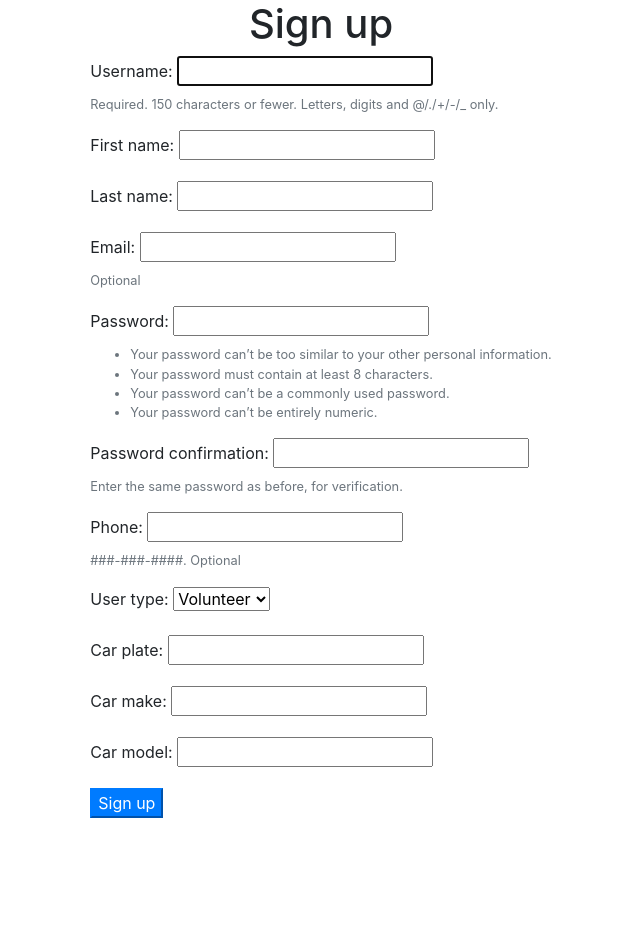
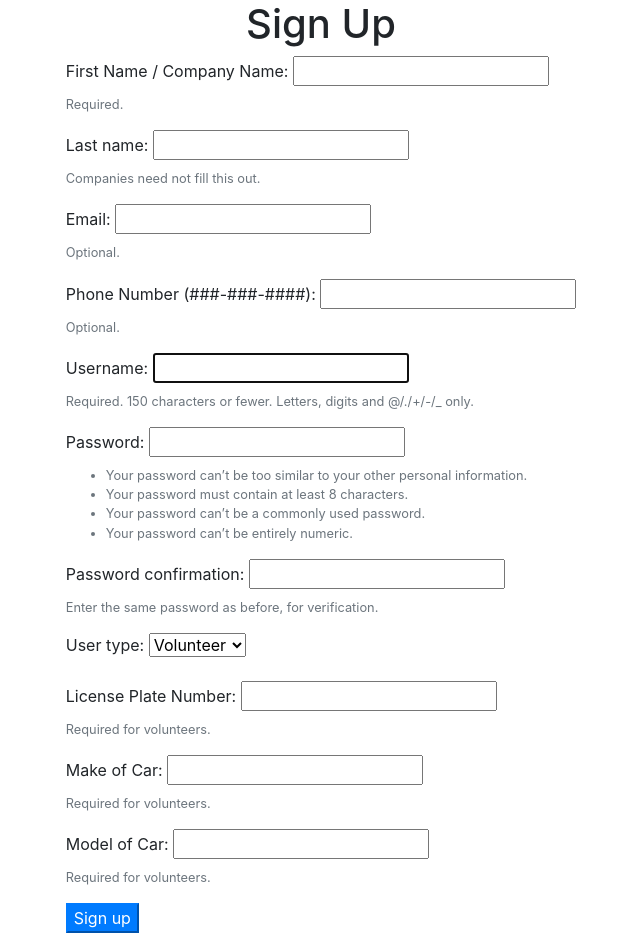
Before and after one commit to CS130-W20/team-A9, a Django app: page /accounts/signup in a window 1280 px wide. Shown: the part 56-990 px from the top of the page, without its empty margins (319-959 px from the left). Before the commit the page ends 874 px from the top, so only its background shows below. Run offline with Django 3.2, Linux system fonts and the light colour scheme; parts of the project's set-up code (start-up, migrations or seed data) failed here and were passed over; some libraries are stand-ins or nearby versions.

Commit message:
changes I made were deleted somehow so im putting them back

```diff
--- a/homeyess/templates/registration/signup.html
+++ b/homeyess/templates/registration/signup.html
@@ -1,9 +1,9 @@
 {% extends 'base_generic.html' %}
 
 {% block content %}
-  <h1 class="row justify-content-center">Sign up</h2>
-  <div class="container">
-    <div class="row justify-content-center" style="margin=20px;">
+  <h1 class="row justify-content-center">Sign Up</h1>
+  <div class="container" style="padding=40px;">
+    <div class="row justify-content-center">
   <form method="post">
     {% csrf_token %}
     {% for field in form.visible_fields %}
--- a/homeyess/website/forms.py
+++ b/homeyess/website/forms.py
@@ -11,18 +11,18 @@ from .models import RideRequestPost
 from django.urls import reverse
 
 class SignUpForm(UserCreationForm):
-    first_name = forms.CharField(max_length=30, required=True)
-    last_name = forms.CharField(max_length=30, required=False)
-    email = forms.EmailField(max_length=254, required=False, help_text='Optional')
-    phone = forms.RegexField(regex='\d{3}-\d{3}-\d{4}', required=False, help_text='###-###-####. Optional')
+    first_name = forms.CharField(max_length=30, required=True, help_text="Required.", label="First Name / Company Name")
+    last_name = forms.CharField(max_length=30, required=False, help_text="Companies need not fill this out.")
+    email = forms.EmailField(max_length=254, required=False, help_text='Optional.')
+    phone = forms.RegexField(regex='\d{3}-\d{3}-\d{4}', required=False, help_text='Optional.', label="Phone Number (###-###-####)")
     user_type = forms.ChoiceField(choices=[(tag.value, tag.name) for tag in Profile.UserType], initial=Profile.UserType.Homeless)
-    car_plate = forms.CharField(max_length=8, required=False)
-    car_make = forms.CharField(max_length=20, required=False)
-    car_model = forms.CharField(max_length=20, required=False)
+    car_plate = forms.CharField(max_length=8, required=False, label="License Plate Number", help_text="Required for volunteers.")
+    car_make = forms.CharField(max_length=20, required=False, label="Make of Car", help_text="Required for volunteers.")
+    car_model = forms.CharField(max_length=20, required=False, label="Model of Car", help_text="Required for volunteers.")
 
     class Meta:
         model = User
-        fields = ('username', 'first_name', 'last_name', 'email', 'password1', 'password2', 'phone')
+        fields = ('first_name', 'last_name', 'email', 'phone', 'username', 'password1', 'password2')
 
     def clean(self):
         cleaned_data = super().clean()
```
